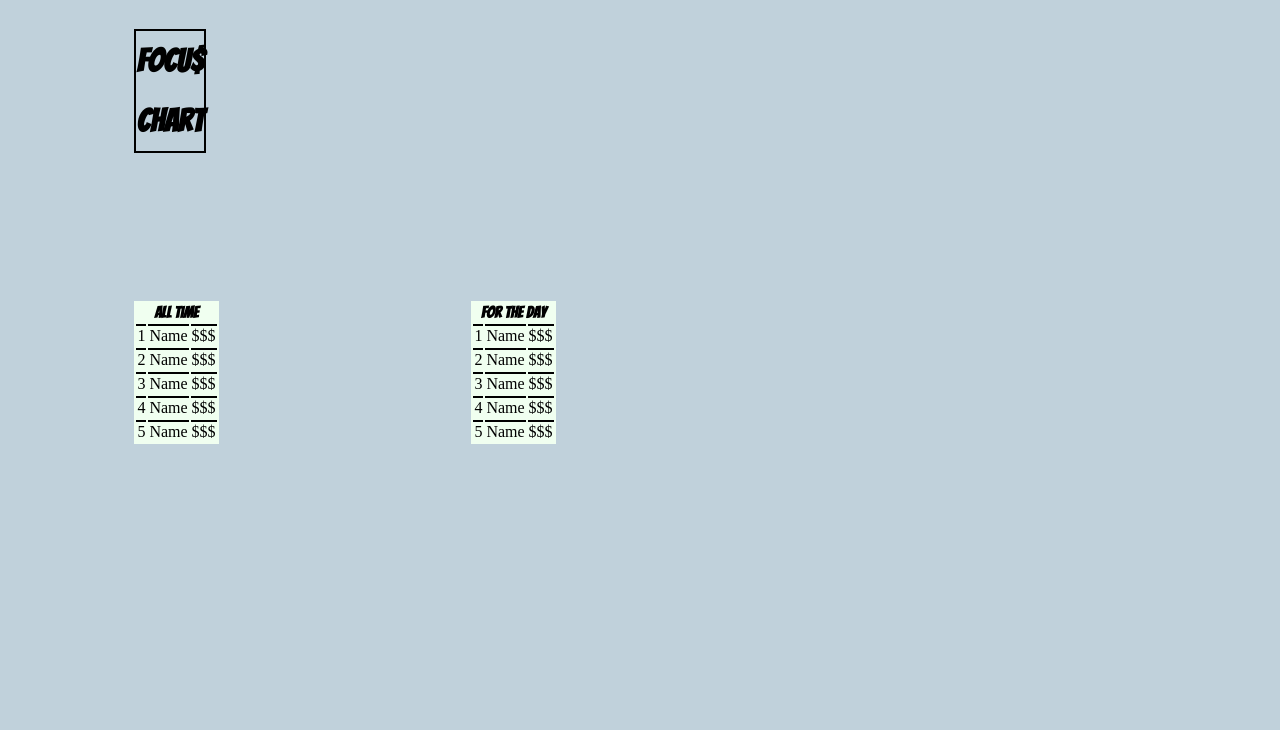
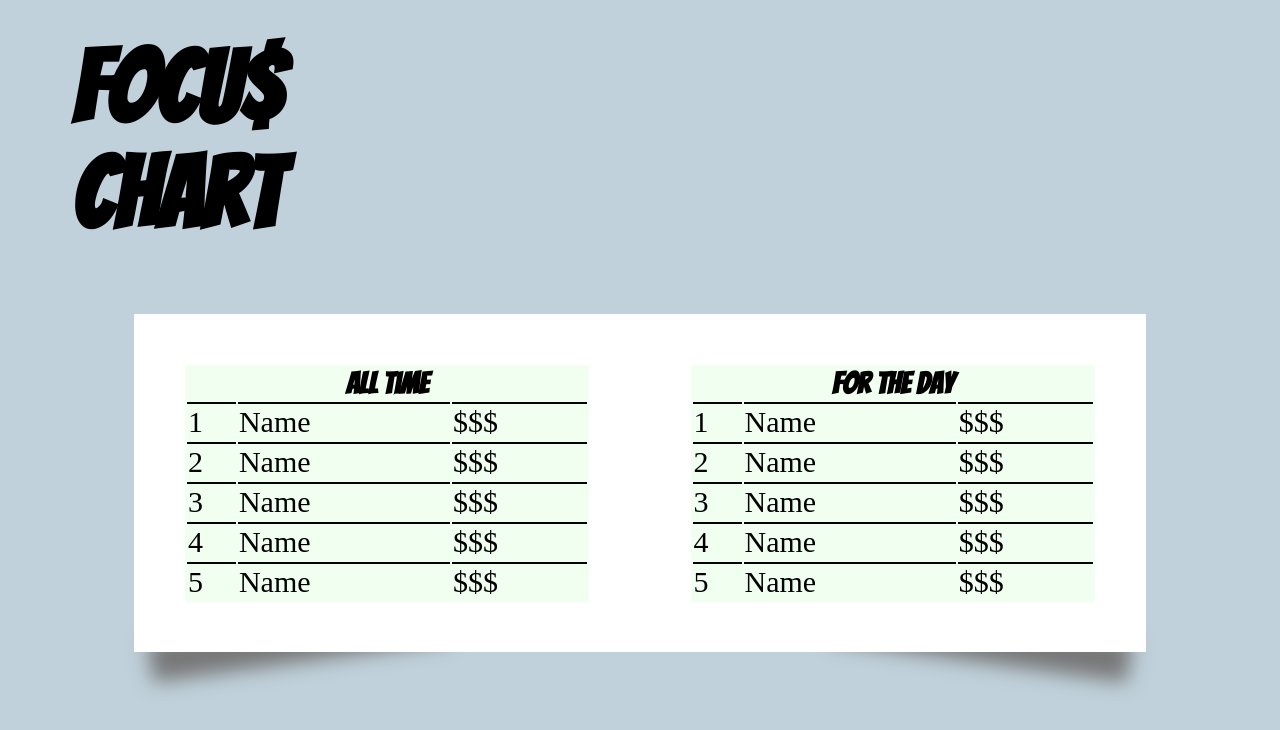
Before and after one commit to Rearo43/focus_chart, a website: page index.html in a window 1280 px wide. Drawn offline with Linux system fonts and the light colour scheme.

Commit message:
learned new shadow effect using before and after in css to create effect on partial side of box.

```diff
--- a/css/styles.css
+++ b/css/styles.css
@@ -2,12 +2,17 @@ body{
     background-color: rgb(192, 209, 219);
 }
 
+header{
+    margin-top: -5vh;
+}
+
 h1{
     width: auto;
-    margin-left: 10%;
-    border: 2px solid black;
+    margin-left: 5%;
+    /* border: 2px solid black; */
     display: inline-block;
-    line-height: 60px;
+    font-size: 100px;
+    /* line-height: 60px; */
 }
 
 h1, th{
@@ -15,26 +20,41 @@ h1, th{
 
 }
 
-p{
-    font-size: 50px;
-    display: inline-block;
-    line-height: 60px;
-    border: 2px solid black;
-    height: 200px;
-
-}
-
-  td{
-    /* border: 2px solid black; */
+td{
     border-collapse: collapse;
     border-top: 2px solid black;
 }
 
 article{
     display: flex;
+    width: 80%;
+    margin: auto;
+    background:#FFF;
+    position: relative;
 }
 
+article::before, article::after{
+  z-index: -1;
+  position: absolute;
+  content: "";
+  bottom: 25px;
+  left: 10px;
+  width: 50%;
+  top: 80%;
+  max-width:300px;
+  background: #777;
+  box-shadow: 0 35px 20px #777;
+  transform: rotate(-8deg);
+}
+
+article::after{
+    transform: rotate(8deg);
+    right: 10px;
+    left: auto;
+}
 table{
     background-color: honeydew;
-    margin: 10%;
+    margin: 5%;
+    font-size: 30px;
+    width: 45%;
 }
```
